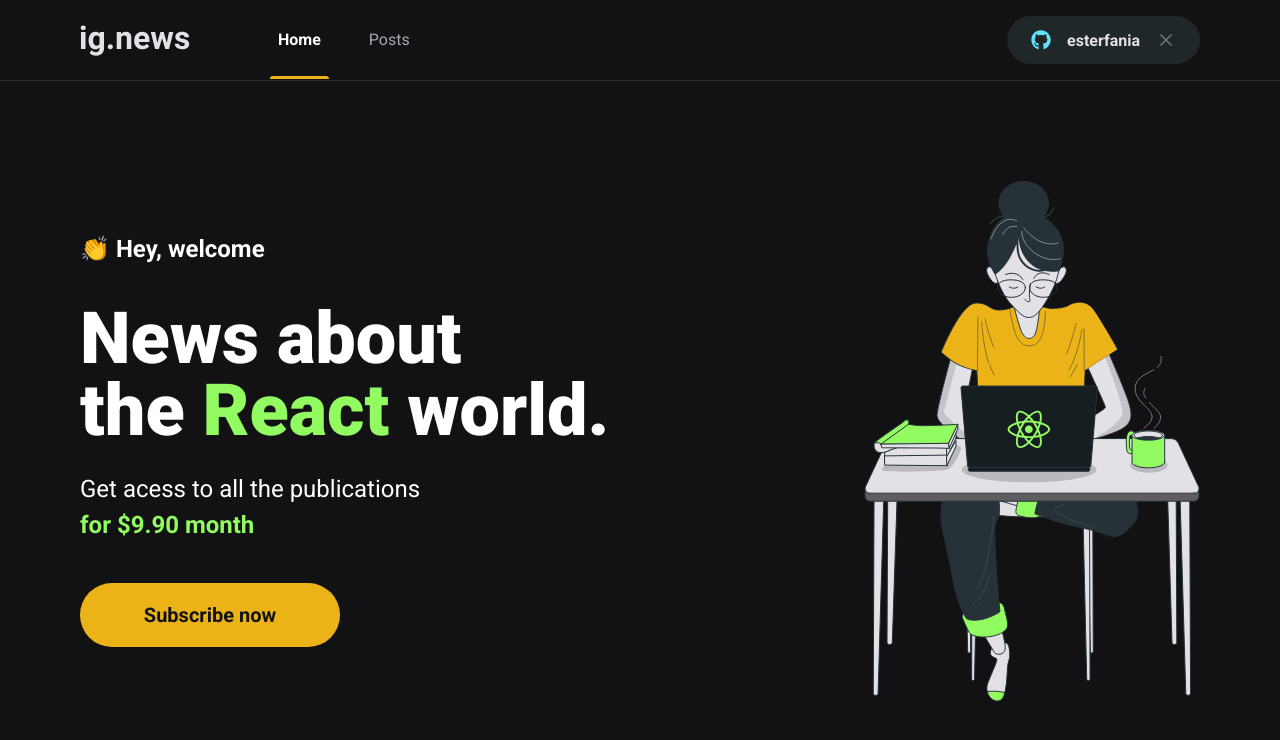
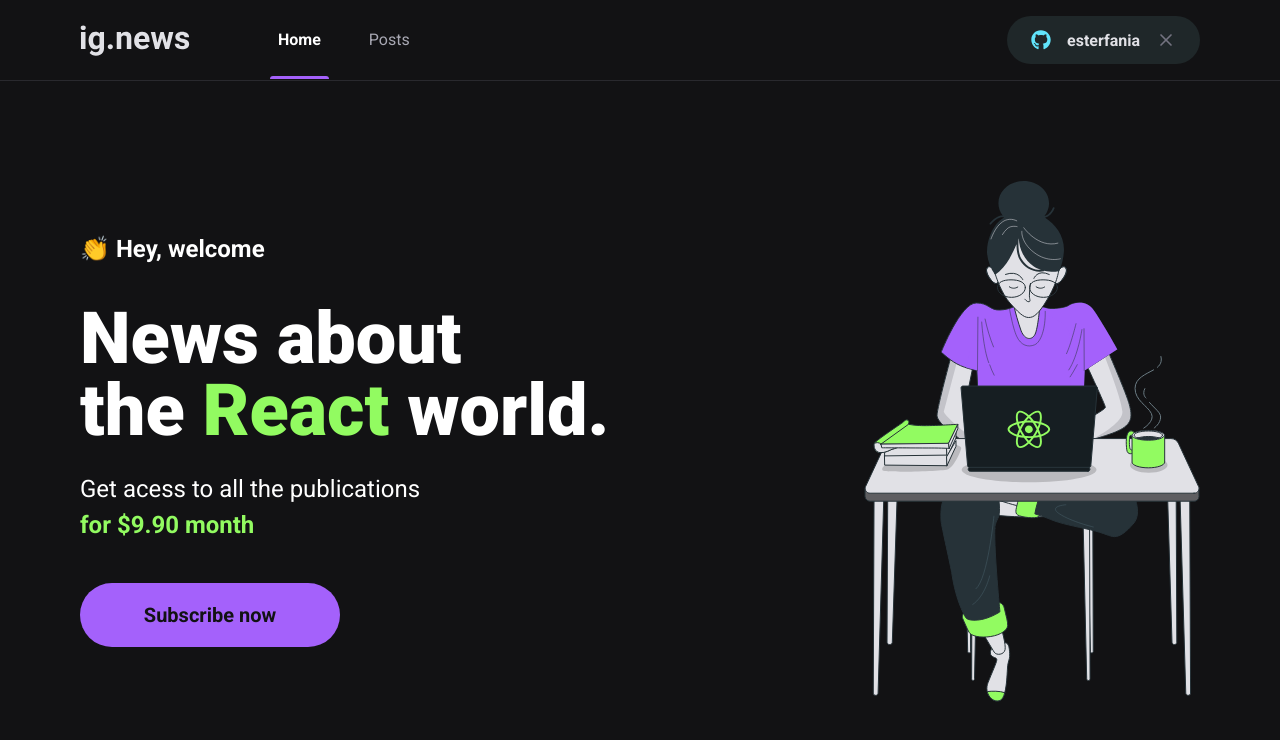
Before and after one commit to esterfania/ignews, a Next.js app: page / in a window 1280 px wide. Shown: the top 740 px of the page. Built offline with nearby package versions, Linux system fonts and the light colour scheme.

Commit message:
update colors

```diff
--- a/src/components/Header/style.module.scss
+++ b/src/components/Header/style.module.scss
@@ -51,7 +51,7 @@
         position: absolute;
         bottom: 1px;
         left: 0;
-        background: var(--yellow-500);
+        background: var(--purple-500);
       }
     }
   }
--- a/src/components/SignInButton/style.module.scss
+++ b/src/components/SignInButton/style.module.scss
@@ -31,7 +31,7 @@
   }
 
   &NotLogged {
-    color: var(--yellow-500);
+    color: var(--purple-500);
   }
 
   &CloseIcon {
--- a/src/components/SubscribeButton/styles.module.scss
+++ b/src/components/SubscribeButton/styles.module.scss
@@ -3,7 +3,7 @@
   width: 260px;
   border: 0;
   border-radius: 2rem;
-  background: var(--yellow-500);
+  background: var(--purple-500);
   color: var(--gray-900);
   font-size: 1.25rem;
   font-weight: bold;
--- a/src/styles/global.scss
+++ b/src/styles/global.scss
@@ -15,7 +15,7 @@
   --gray-900: #121214;
 
   --green-500: #92fb61;
-  --yellow-500: #ebb317;
+  --purple-500: #a461fb;
   --blue-500: #61e4fb;
 }
 
```
Also changed, not shown: public/images/avatar.svg.
